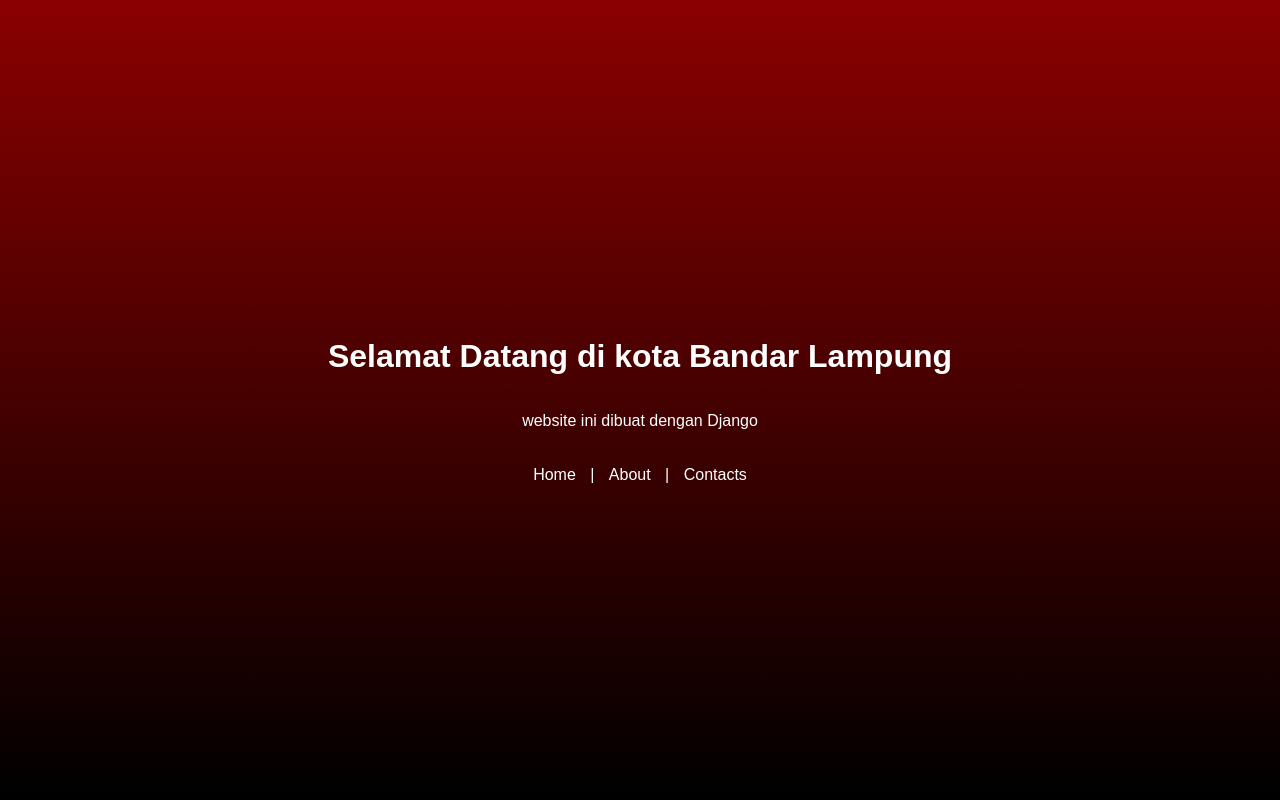
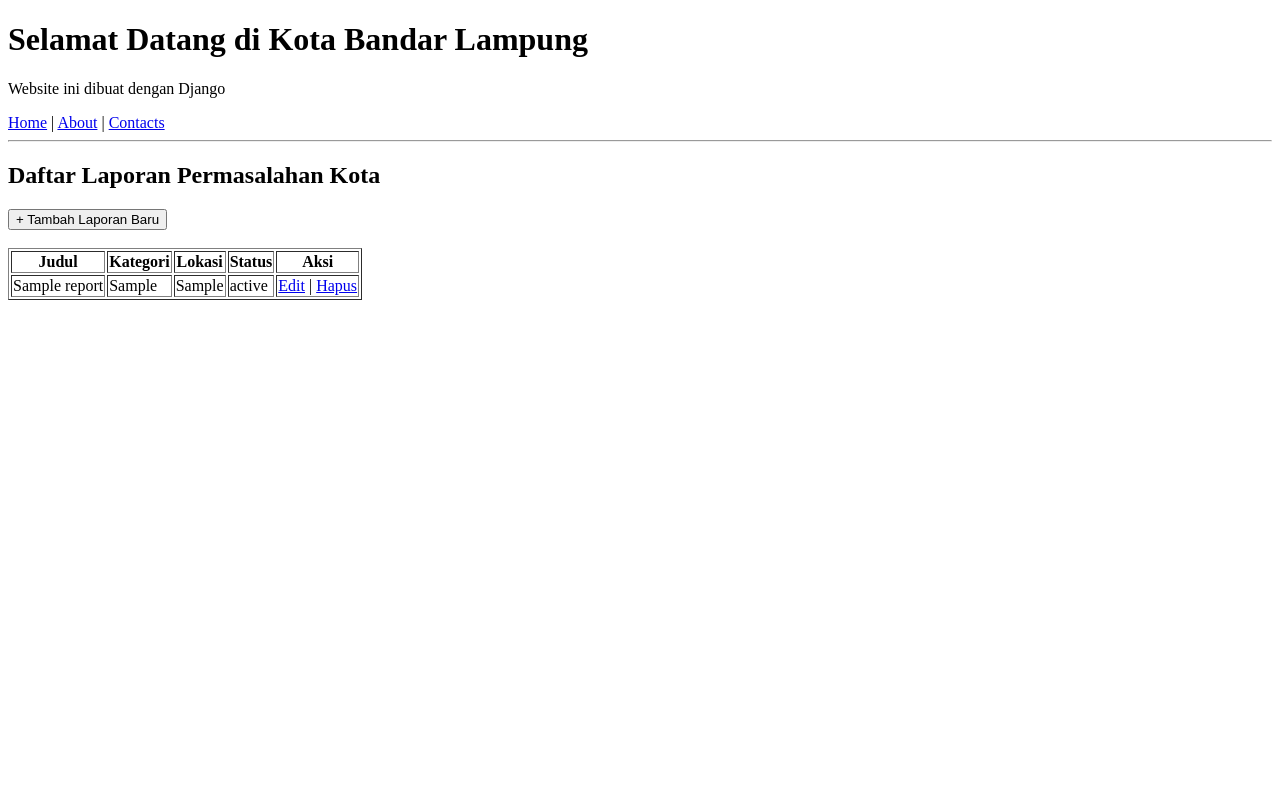
Before and after one commit to IET-Polinela/project-2026-RagilAfda, a Django app: page / in a window 1280 px wide. Run offline with Django 5.2, Linux system fonts and the light colour scheme; tables that the repository leaves empty hold one stand-in row (values such as "Sample post").

Commit message:
Lab 3: Big Update [fundamental Database and CRUD]

```diff
--- a/24782091_iet_2026/main_app/models.py
+++ b/24782091_iet_2026/main_app/models.py
@@ -1,3 +1,13 @@
 from django.db import models
 
 # Create your models here.
+class Report(models.Model):
+    title = models.CharField(max_length=200)
+    category = models.CharField(max_length=200)
+    description = models.TextField()
+    location = models.CharField(max_length=200)
+    status = models.CharField(
+        max_length=20,
+        default='REPORTED'
+    )
+    created_at = models.DateTimeField(auto_now_add=True)
--- a/24782091_iet_2026/main_app/templates/main_app/home.html
+++ b/24782091_iet_2026/main_app/templates/main_app/home.html
@@ -1,45 +1,58 @@
 <!DOCTYPE html>
 <html>
 <head>
-    <title>Welcome to Home</title>
-    <style>
-        body {
-            margin: 0;
-            min-height: 100vh; /* Memastikan gradasi memenuhi seluruh tinggi layar */
-            background: linear-gradient(to bottom, #8B0000, #000000); /* Dark red ke hitam */
-            color: white;
-            font-family: Arial, sans-serif;
-
-            /* Membuat semua konten tepat di tengah layar */
-            display: flex;
-            flex-direction: column;
-            justify-content: center;
-            align-items: center;
-        }
-
-        .nav-links {
-            margin-top: 20px;
-        }
-
-        .nav-links a {
-            color: white;
-            text-decoration: none;
-            margin: 0 10px;
-        }
-
-        .nav-links a:hover {
-            text-decoration: underline;
-        }
-    </style>
+    <title>Home - Smart City</title>
 </head>
 <body>
-    <h1>Selamat Datang di kota Bandar Lampung</h1>
-    <p>website ini dibuat dengan Django</p>
 
-    <div class="nav-links">
-        <a href="/">Home</a> |
+    <h1>Selamat Datang di Kota Bandar Lampung</h1>
+    <p>Website ini dibuat dengan Django</p>
+
+    <nav>
+        <a href="{% url 'home' %}">Home</a> |
         <a href="/about/">About</a> |
         <a href="/contacts/">Contacts</a>
-    </div>
+    </nav>
+
+    <hr>
+
+    <h2>Daftar Laporan Permasalahan Kota</h2>
+
+    <a href="{% url 'add_report' %}">
+        <button type="button">+ Tambah Laporan Baru</button>
+    </a>
+
+    <br><br>
+
+    <table border="1">
+        <thead>
+            <tr>
+                <th>Judul</th>
+                <th>Kategori</th>
+                <th>Lokasi</th>
+                <th>Status</th>
+                <th>Aksi</th>
+            </tr>
+        </thead>
+        <tbody>
+            {% for report in reports %}
+            <tr>
+                <td>{{ report.title }}</td>
+                <td>{{ report.category }}</td>
+                <td>{{ report.location }}</td>
+                <td>{{ report.status }}</td>
+                <td>
+                    <a href="#">Edit</a> |
+                    <a href="#">Hapus</a>
+                </td>
+            </tr>
+            {% empty %}
+            <tr>
+                <td colspan="5">Belum ada laporan yang tersedia di database.</td>
+            </tr>
+            {% endfor %}
+        </tbody>
+    </table>
+
 </body>
 </html>
--- a/24782091_iet_2026/main_app/urls.py
+++ b/24782091_iet_2026/main_app/urls.py
@@ -3,4 +3,7 @@ from . import views
 
 urlpatterns = [
     path('', views.home, name='home'),
+    path('add/', views.add_report, name='add_report'),
+    path('update/<int:pk>/', views.update_report, name='update_report'),
+    path('delete/<int:pk>/', views.delete_report, name='delete_report'),
 ]
--- a/24782091_iet_2026/main_app/views.py
+++ b/24782091_iet_2026/main_app/views.py
@@ -1,5 +1,41 @@
-from django.shortcuts import render
+from django.shortcuts import render, redirect
+from .models import Report
+from .forms import ReportForm
 
 # Create your views here.
 def home(request):
-    return render(request, 'main_app/home.html')
+    reports = Report.objects.all()
+    return render(request, 'main_app/home.html', {'reports': reports})
+
+def report_list(request):
+    # Mengambil semua data dari model Report
+    reports = Report.objects.all()
+    return render(request, 'main_app/report_list.html', {'reports': reports})
+
+def add_report(request):
+    if request.method == "POST":
+        form = ReportForm(request.POST)
+        if form.is_valid():
+            form.save()
+            return redirect('home')
+    else:
+        form = ReportForm()
+    return render(request, 'main_app/add_report.html', {'form': form})
+
+from django.shortcuts import get_object_or_404
+
+def update_report(request, pk):
+    report = get_object_or_404(Report, pk=pk)
+    if request.method == "POST":
+        form = ReportForm(request.POST, instance=report)
+        if form.is_valid():
+            form.save()
+            return redirect('report_list')
+    else:
+        form = ReportForm(instance=report)
+    return render(request, 'main_app/add_report.html', {'form': form})
+
+def delete_report(request, pk):
+    report = get_object_or_404(Report, pk=pk)
+    report.delete()
+    return redirect('report_list')
```
Also changed, not shown: 24782091_iet_2026/c_24782091_iet_2026/settings.py (+6 -2 lines), 24782091_iet_2026/main_app/forms.py (added, +7 -0 lines), 24782091_iet_2026/main_app/templates/main_app/add_report.html (added, +9 -0 lines), 24782091_iet_2026/main_app/migrations/0001_initial.py (added).
